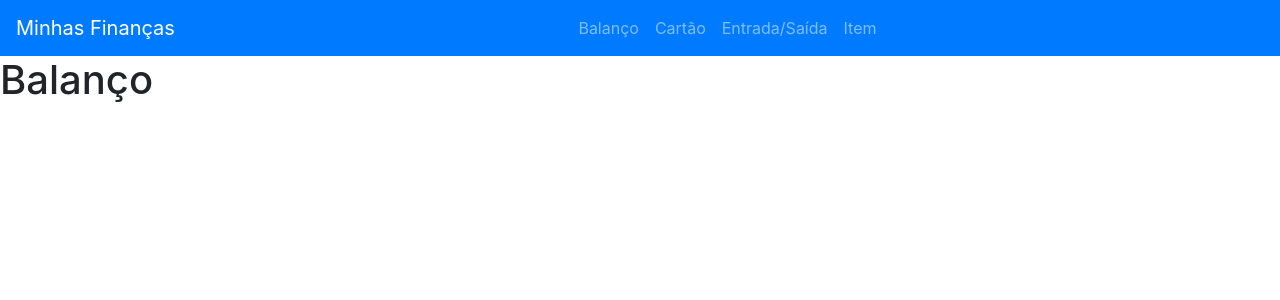
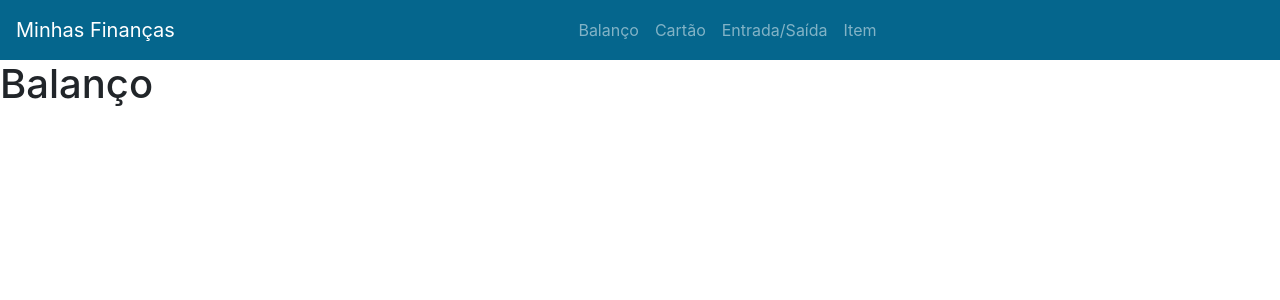
Before and after one commit to EduCintraBR/minhas_financas, a React (Create React App) app in the folder web/: page / in a window 1280 px wide. Shown: the top 300 px of the page. Built offline with nearby package versions, Linux system fonts and the light colour scheme.

Commit message:
Change navbar

```diff
--- a/web/src/App.css
+++ /dev/null
@@ -1,4 +0,0 @@
-.DatePickerInput {
-  padding: 5px;
-  border: 1px solid #d3d3d3;
-}
--- a/web/src/App.js
+++ b/web/src/App.js
@@ -3,7 +3,8 @@ import React from 'react';
 import Header from './pages/Header'
 import Router from './routes'
 
-import './App.css';
+import './assets/styles/global.css';
+
 
 function App() {
   return (
--- /dev/null
+++ b/web/src/assets/styles/global.css
@@ -0,0 +1,9 @@
+.DatePickerInput {
+    padding: 5px;
+    border: 1px solid #d3d3d3;
+  }
+
+.Nav {
+    background-color: #05668D;
+    height: 60px;
+}
--- a/web/src/pages/Header.js
+++ b/web/src/pages/Header.js
@@ -3,7 +3,7 @@ import { Nav, Navbar } from 'react-bootstrap';
 
 const Header = () => {
     return (
-        <Navbar bg="primary" variant="dark">
+        <Navbar className="Nav" variant="dark">
         <Navbar.Brand href="#home">Minhas Finanças</Navbar.Brand>
           <Nav className="mx-auto">
             <Nav.Link href="/">Balanço</Nav.Link>
```
